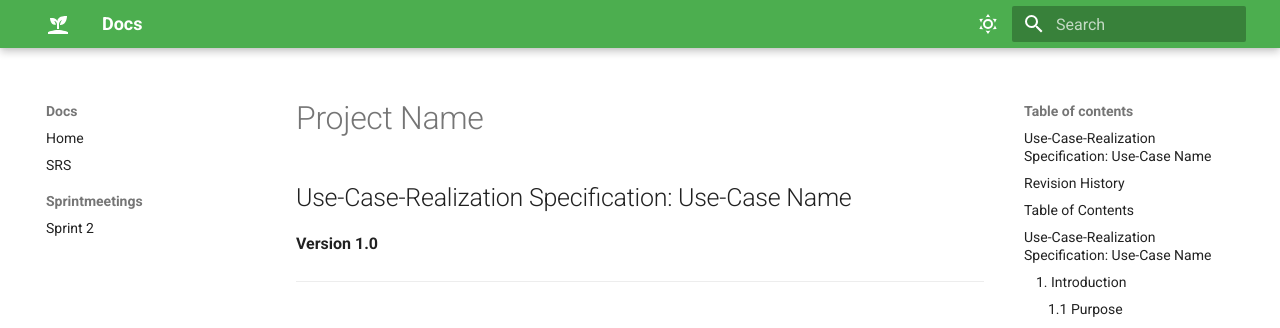
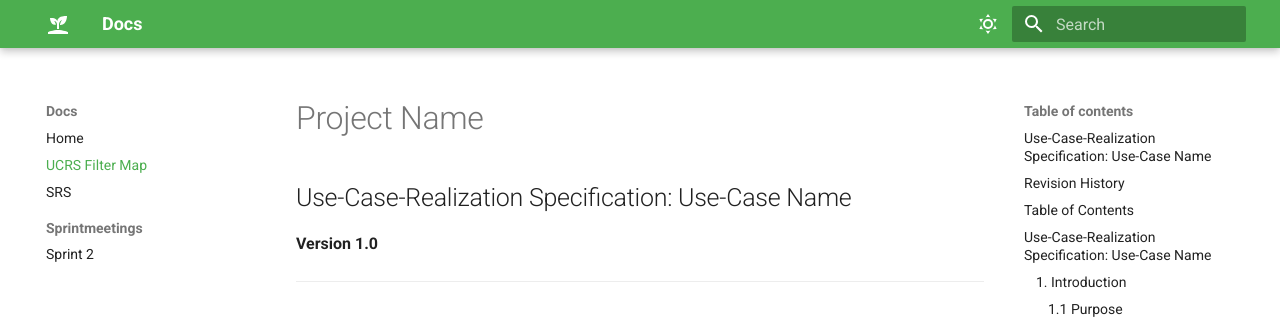
Before and after one commit to green-sprout/green-sprout.github.io, an MkDocs documentation site: the page built from docs/docs/general/UCRS_FilterMap.md, in a window 1280 px wide. Shown: the top 328 px of the page. Built offline with MkDocs 1.6.1 and Material for MkDocs 9.7.7, drawn with Linux system fonts in a browser that asks for light colours.

Commit message:
Update mkdocs.yml with new ucrs file

```diff
--- a/mkdocs.yml
+++ b/mkdocs.yml
@@ -48,6 +48,7 @@ extra:
 # Navigation
 nav:
 - Home: index.md
+- UCRS Filter Map: docs/general/UCRS_FilterMap.md
 - SRS: docs/general/srs.md
 - Sprintmeetings:
   - Sprint 2: docs/sprintmeetings/sprint2.md
```
